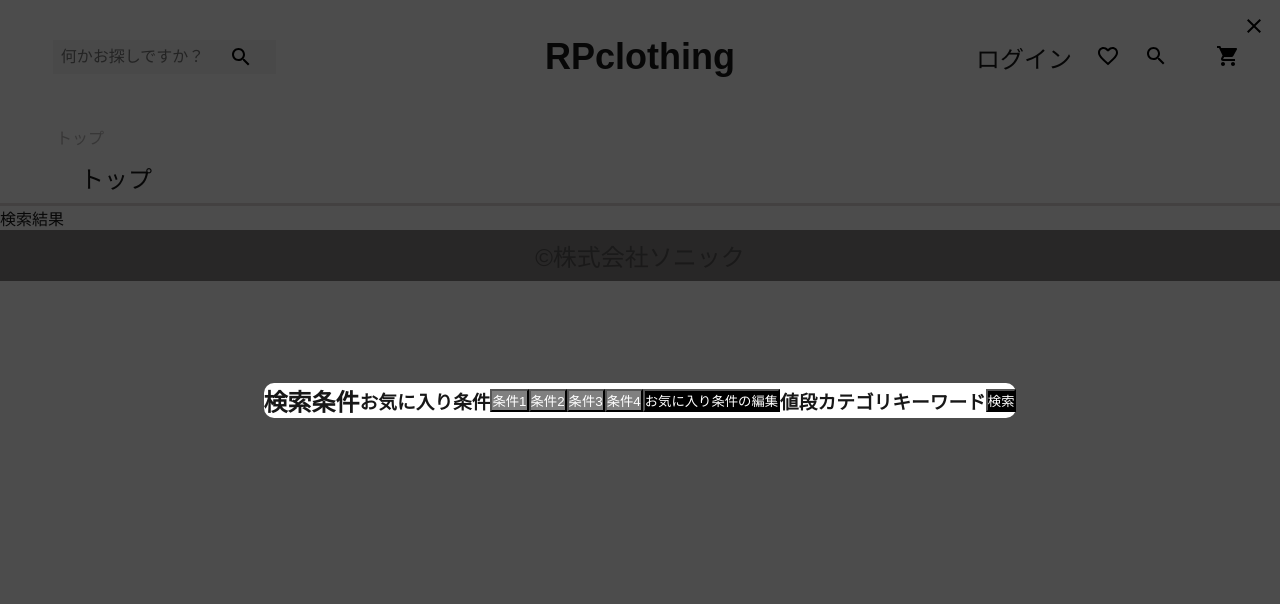
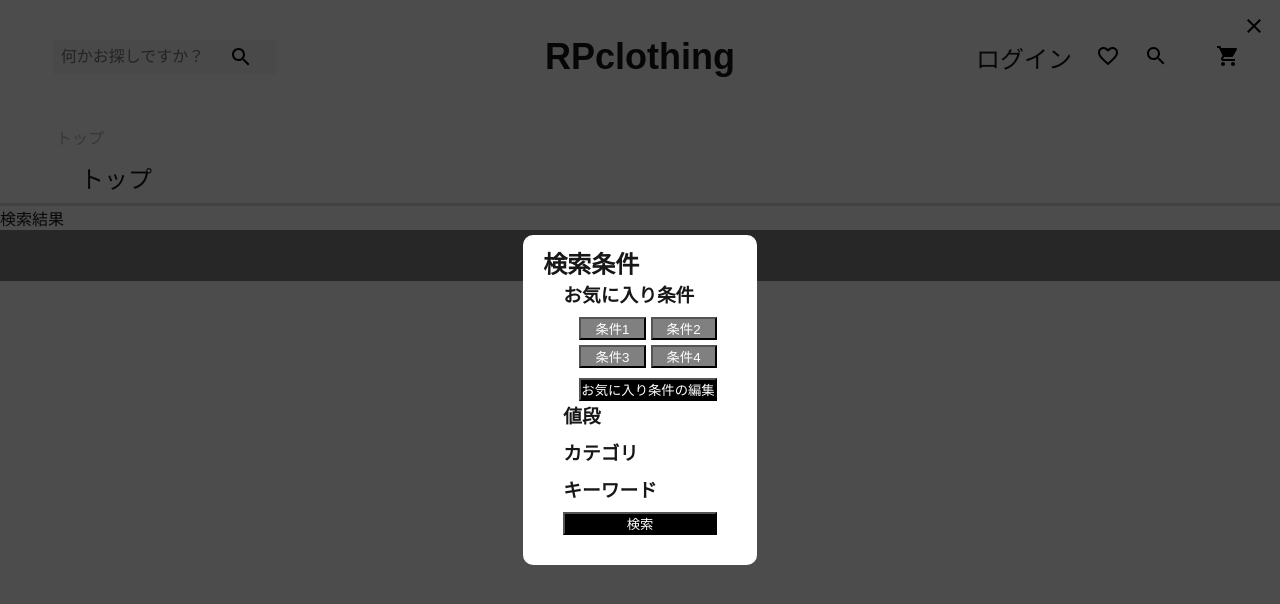
Before and after one commit to y4edd/rp-clothing, a Next.js app: page /search in a window 1280 px wide. Shown: the top 604 px of the page. Built offline with nearby package versions, Linux system fonts and the light colour scheme; a web font is replaced by a local one.

Commit message:
feat: お気に入り条件コンポーネントの静的UI作成

```diff
--- /dev/null
+++ b/src/app/search/@modal/page.module.css
@@ -0,0 +1,18 @@
+.modalContent {
+  flex-direction: column;
+  margin:10px 20px;
+}
+
+.modalContent h3 {
+  margin-bottom: 10px;
+}
+
+.modalTitle {
+  margin:0px;
+}
+
+.searchConditions {
+  display: flex;
+  flex-direction: column;
+  margin: 0px 20px 20px;
+}
--- a/src/app/search/@modal/page.tsx
+++ b/src/app/search/@modal/page.tsx
@@ -7,16 +7,21 @@ import FavConditions from "@/components/search/FavConditions/FavConditions";
 import KeyWordCondition from "@/components/search/KeyWordCondition/KeyWordCondition";
 import PriceCondition from "@/components/search/PriceCondition/PriceCondition";
 import SearchStartButton from "@/components/search/button/SearchStartButton/SearchStartButton";
+import styles  from "./page.module.css";
 
 const searchPage = () => {
   return (
     <Modal>
-      <h2>検索条件</h2>
-        <FavConditions />
-        <PriceCondition />
-        <CategoryCondition />
-        <KeyWordCondition />
-        <SearchStartButton />
+      <div className={styles.modalContent}>
+        <h2 className={styles.modalTitle}>検索条件</h2>
+        <div className={styles.searchConditions}>
+          <FavConditions />
+          <PriceCondition />
+          <CategoryCondition />
+          <KeyWordCondition />
+          <SearchStartButton />
+        </div>
+      </div>
     </Modal>
   );
 }
--- a/src/components/search/FavConditions/FavConditions.module.css
+++ b/src/components/search/FavConditions/FavConditions.module.css
@@ -0,0 +1,10 @@
+.favConditionsContent {
+  margin-left:1rem;
+}
+
+.favConditions {
+  display: grid;
+  grid-template-columns: repeat(2, auto);
+  gap: 5px;
+  margin-bottom: 10px;
+}
--- a/src/components/search/FavConditions/FavConditions.tsx
+++ b/src/components/search/FavConditions/FavConditions.tsx
@@ -1,4 +1,5 @@
 import Button from "@/components/utils/button/Button";
+import styles from "./FavConditions.module.css";
 import buttonStyles from "@/components/utils/button/Button.module.css";
 import { useRouter } from "next/navigation";
 
@@ -16,8 +17,9 @@ const FavConditions = () => {
 
   return (
     <>
-      <h3>お気に入り条件</h3>
-      <div>
+      <h3 className={styles.title}>お気に入り条件</h3>
+      <div className={styles.favConditionsContent}>
+        <div className={styles.favConditions}>
           {/* FIXME:非同期で、お気に入り条件の取得、UI表示を行う処理を実装 */}
           <Button text={"条件1"} onClick={toSearch} className={buttonStyles.gray}/>
           <Button text={"条件2"} onClick={toSearch} className={buttonStyles.gray}/>
@@ -31,6 +33,7 @@ const FavConditions = () => {
         マイページから、お気に入り条件を登録しましょう！
       </p>
       <Button text={"マイページ"} onClick={toMyPage} className={buttonStyles.black}/> */}
+      </div>
     </>
   )
 }
--- a/src/components/search/PriceCondition/PriceCondition.tsx
+++ b/src/components/search/PriceCondition/PriceCondition.tsx
@@ -1,9 +1,11 @@
+import styles from "./PriceCondition.module.css";
+
 const PriceCondition = () => {
   return (
     <>
-      <h3>値段</h3>
+      <h3 className={styles.title}>値段</h3>
     </>
   )
 }
 
-export default PriceCondition
+export default PriceCondition;
```
Lines whose indentation alone changed are shown as unchanged.
